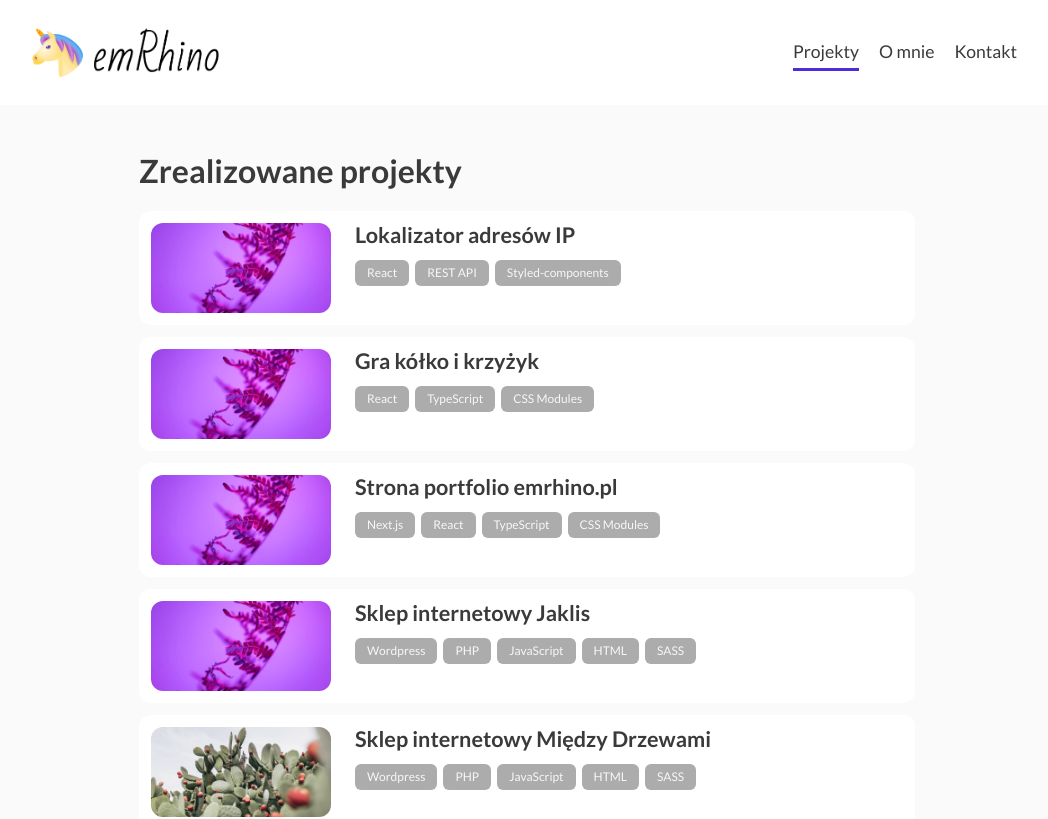
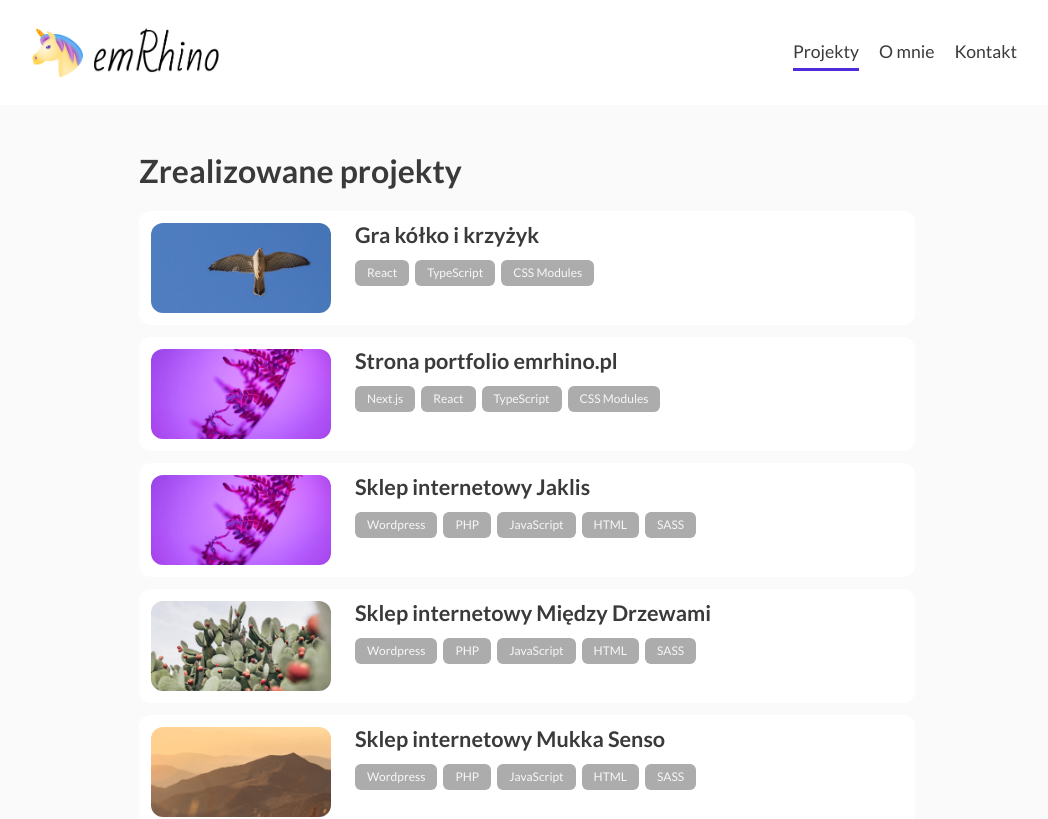
Before and after one commit to emRhino/emrhino-site, a Next.js app: page /projekty in a window 1280 px wide. Shown: the top 819 px of the page, without its empty margins (113-1161 px from the left). Built offline with nearby package versions, Linux system fonts and the light colour scheme.

Commit message:
Data.js midified

```diff
--- a/data.js
+++ b/data.js
@@ -573,59 +573,59 @@ export const projects = [
       "Zaprojektowanie i wdrożenie sklepu internetowego na Wordpress + Woocommerce",
     slug: "projekt-7",
     image: {
-      source: "projekt-7.png",
+      source: "projekt-8.png",
       width: 800,
       height: 400,
     },
   },
-  {
-    id: 10,
-    name: "Lokalizator adresów IP",
-    labels: [
-      {
-        label: "React",
-        id: "react",
-      },
-      {
-        label: "REST API",
-        id: "restapi",
-      },
-      {
-        label: "Styled-components",
-        id: "styled",
-      },
-    ],
-    description: [
-      {
-        type: "p",
-        content:
-          "Projekt zakładał zaprojektowanie i wdrożenie, według wymagań klientki, sklepu internetowego na WordPress + Woocommerce. Motyw sklepu został przeze mnie zakodowany od zera.",
-      },
-      {
-        type: "image",
-        content: "jaklis.png",
-        width: 730,
-        height: 300,
-      },
-      {
-        type: "links",
-        content: [
-          {
-            label: "Live",
-            source: "https://jaklis.eu/",
-          },
-        ],
-      },
-    ],
-    short_description:
-      "Zaprojektowanie i wdrożenie sklepu internetowego na Wordpress + Woocommerce",
-    slug: "projekt-7",
-    image: {
-      source: "projekt-7.png",
-      width: 800,
-      height: 400,
-    },
-  },
+  // {
+  //   id: 10,
+  //   name: "Lokalizator adresów IP",
+  //   labels: [
+  //     {
+  //       label: "React",
+  //       id: "react",
+  //     },
+  //     {
+  //       label: "REST API",
+  //       id: "restapi",
+  //     },
+  //     {
+  //       label: "Styled-components",
+  //       id: "styled",
+  //     },
+  //   ],
+  //   description: [
+  //     {
+  //       type: "p",
+  //       content:
+  //         "Projekt zakładał zaprojektowanie i wdrożenie, według wymagań klientki, sklepu internetowego na WordPress + Woocommerce. Motyw sklepu został przeze mnie zakodowany od zera.",
+  //     },
+  //     {
+  //       type: "image",
+  //       content: "jaklis.png",
+  //       width: 730,
+  //       height: 300,
+  //     },
+  //     {
+  //       type: "links",
+  //       content: [
+  //         {
+  //           label: "Live",
+  //           source: "https://jaklis.eu/",
+  //         },
+  //       ],
+  //     },
+  //   ],
+  //   short_description:
+  //     "Zaprojektowanie i wdrożenie sklepu internetowego na Wordpress + Woocommerce",
+  //   slug: "projekt-7",
+  //   image: {
+  //     source: "projekt-7.png",
+  //     width: 800,
+  //     height: 400,
+  //   },
+  // },
 ];
 
 export const home_page = {
```
